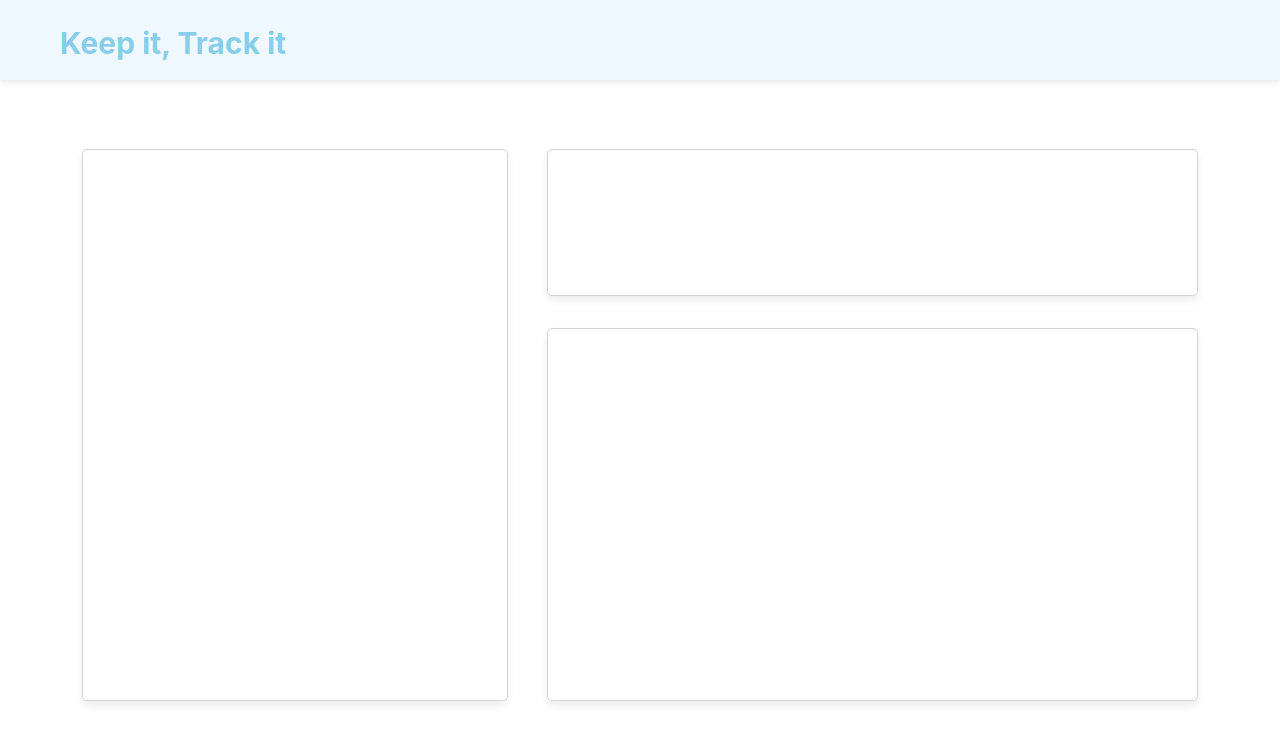
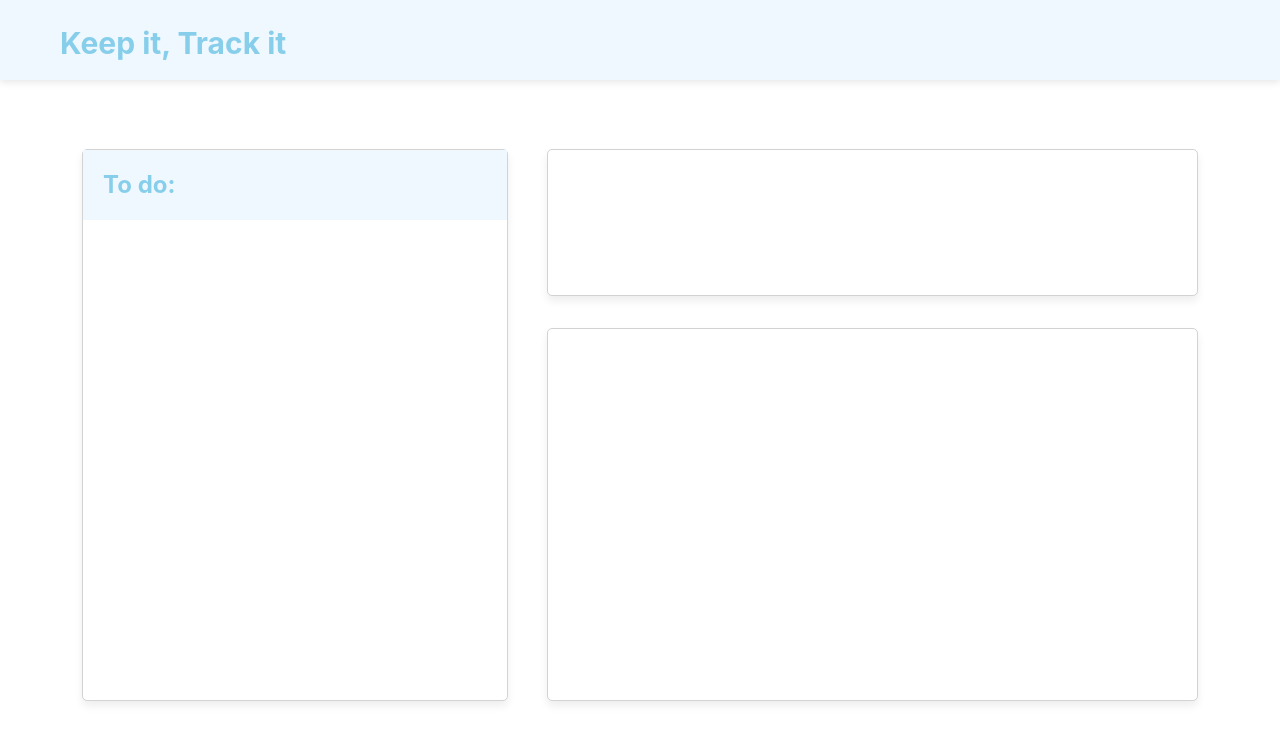
Before and after one commit to biagioPiraino/functional-keeper, a React (Create React App) app: page / in a window 1280 px wide. Shown: the top 742 px of the page. Built offline with nearby package versions, Linux system fonts and the light colour scheme.

Commit message:
added title to do list

```diff
--- a/src/components/ToDo.css
+++ b/src/components/ToDo.css
@@ -0,0 +1,8 @@
+.todo-title {
+   display: grid;
+   align-items: center;
+   background-color: aliceblue;
+   color: skyblue;
+   text-indent: 20px;
+   height: 70px;
+}
--- a/src/components/ToDo.js
+++ b/src/components/ToDo.js
@@ -4,7 +4,11 @@ import './ToDo.css'
 class ToDo extends Component {
    render() {
       return(
-         <div className='container todo'></div>
+         <div className='container todo'>
+            <div className='todo-title'>
+               <h2>To do:</h2>
+            </div>
+         </div>
       )
    }
 }
```
